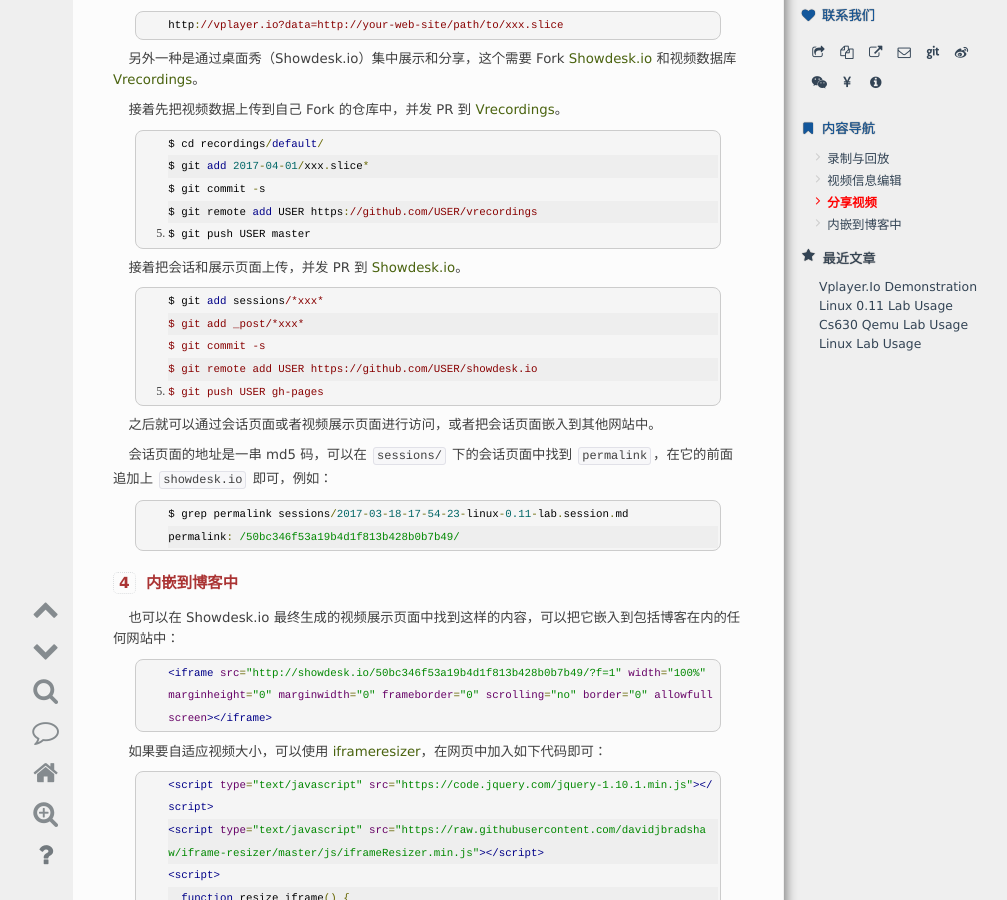
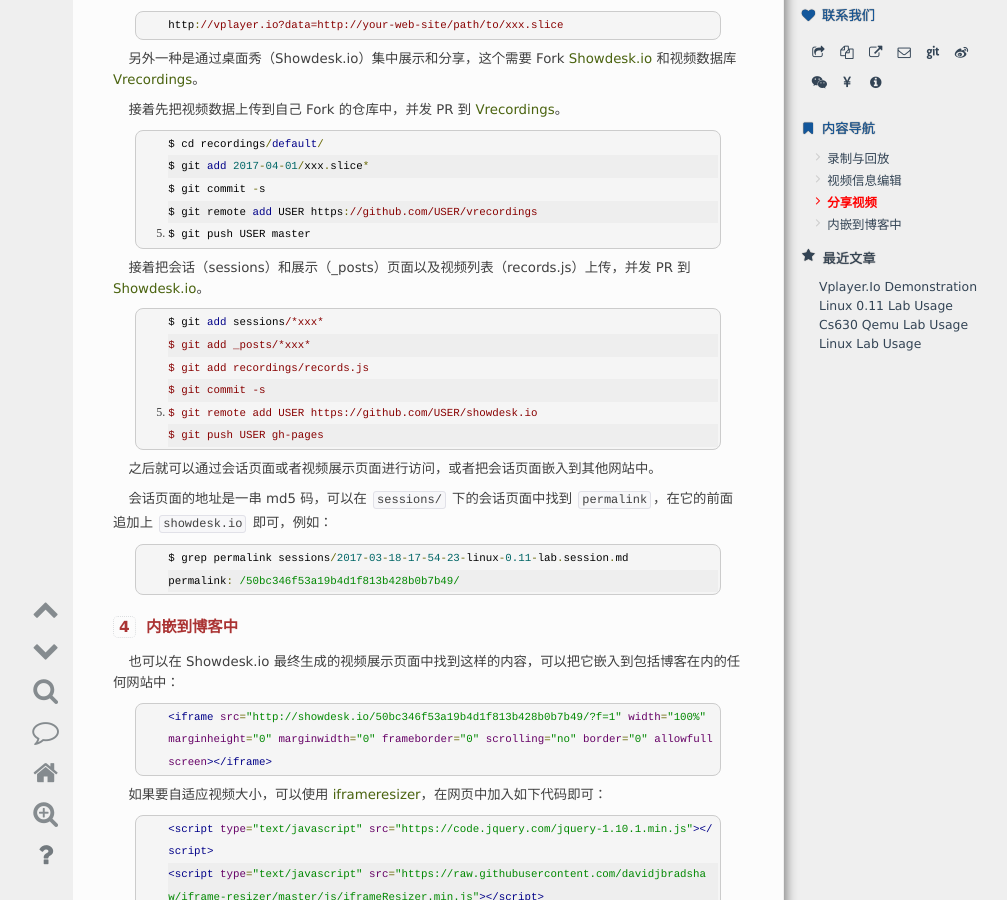
Before and after one commit to tinyclub/showdesk.io, a Jekyll site: the page built from pages/post.md, in a window 1280 px wide and 900 px high, scrolled down 1411 px. Shown: the whole window, without its empty margins (88-1095 px from the left). Built offline with Jekyll 4.4.1, drawn with Linux system fonts in a browser that asks for light colours; comment, search, counter and statistics services are not loaded.

Commit message:
Update records.js in document
Signed-off-by: Wu Zhangjin <wuzhangjin@gmail.com>

```diff
--- a/pages/post.md
+++ b/pages/post.md
@@ -73,10 +73,11 @@
     $ git remote add USER https://github.com/USER/vrecordings
     $ git push USER master
 
-接着把会话和展示页面上传，并发 PR 到 [Showdesk.io][1]。
+接着把会话（sessions）和展示（_posts）页面以及视频列表（records.js）上传，并发 PR 到 [Showdesk.io][1]。
 
     $ git add sessions/*xxx*
-    $ git add _post/*xxx*
+    $ git add _posts/*xxx*
+    $ git add recordings/records.js
     $ git commit -s
     $ git remote add USER https://github.com/USER/showdesk.io
     $ git push USER gh-pages
```
Also changed, not shown: README.md.
